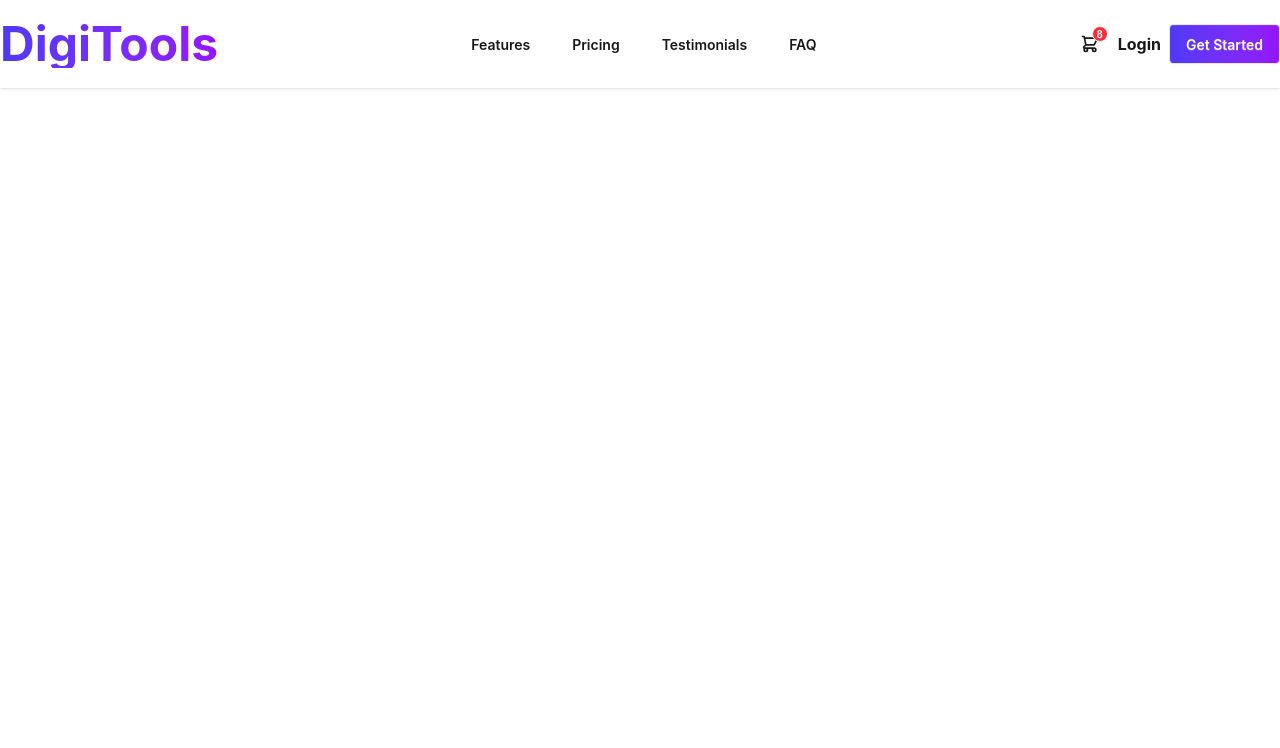
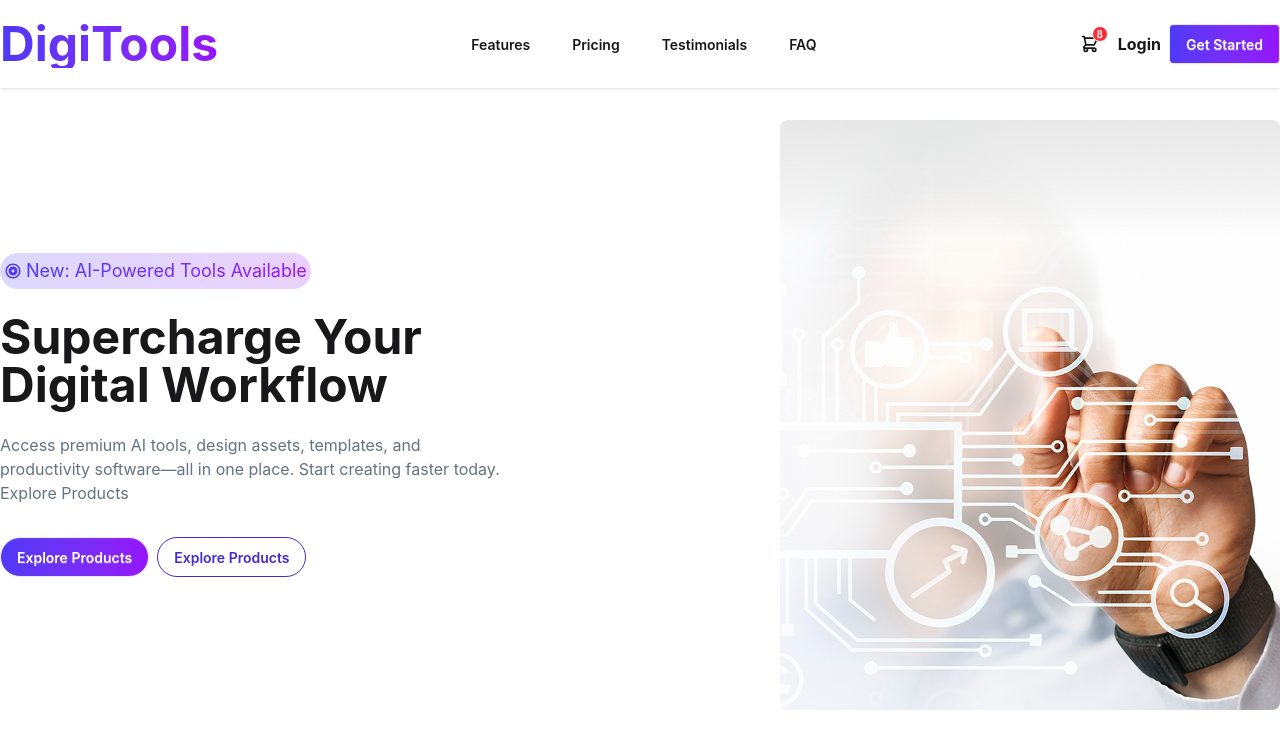
Before and after one commit to amirulislambd/programing-assignment-6, a React (Vite) app: page / in a window 1280 px wide. Shown: the top 748 px of the page. Built offline with nearby package versions, Linux system fonts and the light colour scheme.

Commit message:
added banner section

```diff
--- a/package.json
+++ b/package.json
@@ -13,6 +13,7 @@
     "@tailwindcss/vite": "^4.2.2",
     "react": "^19.2.4",
     "react-dom": "^19.2.4",
+    "react-icons": "^5.6.0",
     "tailwindcss": "^4.2.2"
   },
   "devDependencies": {
--- a/src/App.jsx
+++ b/src/App.jsx
@@ -1,9 +1,11 @@
 import "./App.css";
+import Banner from "./components/Home/Banner/Banner";
 import Navbar from "./components/Home/Navbar/Navbar";
 function App() {
   return (
     <>
       <Navbar/>
+      <Banner/>
     </>
   );
 }
--- a/src/components/Home/Banner/Banner.jsx
+++ b/src/components/Home/Banner/Banner.jsx
@@ -1,11 +1,36 @@
-import React from 'react';
+import bannerImg from '/banner.png';
+import { RiFocus2Fill } from "react-icons/ri";
 
 const Banner = () => {
-    return (
-        <div>
-
+  return (
+    <div className='md:flex items-center justify-between md:container gap-5 lg:max-w-7xl mx-auto  my-4 md:my-8'>
+      <div className="max-w-[500px] flex flex-col items-center md:items-start md:space-y-5 lg:space-y-6">
+        <p className="inline-flex items-center text-lg gap-1 md:p-1 rounded-full bg-linear-to-r from-[#4F39F6]/20 to-[#9514FA]/20 ">
+          <span className="text-[#4F39F6]">
+            <RiFocus2Fill />
+          </span>
+          <span className="bg-linear-to-r from-[#4F39F6] to-[#9514FA] bg-clip-text text-transparent">
+            New: AI-Powered Tools Available
+          </span>
+        </p>
+        <h2 className="text-3xl text-center md:text-start md:text-4xl lg:text-5xl font-bold">
+          Supercharge Your Digital Workflow
+        </h2>
+        <p className="text-[#627382] text-center md:text-start">
+          Access premium AI tools, design assets, templates, and productivity
+          software—all in one place. Start creating faster today.  Explore
+          Products
+        </p>
+        <div className="flex items-center  gap-2 mt-2">
+        <button className="btn rounded-full bg-linear-to-r from-[#4F39F6] to-[#9514FA] text-white ">Explore Products</button>
+        <button className="btn btn-primary btn-outline rounded-full hover:bg-linear-to-r from-[#4F39F6] to-[#9514FA] hover:text-white ">Explore Products</button>
         </div>
-    );
+      </div>
+      <div >
+        <img  src={bannerImg} alt="" />
+      </div>
+    </div>
+  );
 };
 
 export default Banner;
--- a/src/components/Home/Navbar/Navbar.jsx
+++ b/src/components/Home/Navbar/Navbar.jsx
@@ -5,7 +5,7 @@ const Navbar = () => {
   const [active, setActive]=useState('')
 
   return (
-    <div className=" bg-base-100 shadow-sm sticky top-0 container mx-auto py-5">
+    <div className=" bg-base-100 shadow-sm sticky top-0 md:container lg:max-w-7xl mx-auto py-5">
       <div className="flex items-center justify-between">
       <div className="">
         <h2 className="hidden md:block text-5xl font-bold bg-linear-to-r from-[#4F39F6] to-[#9514FA] bg-clip-text text-transparent">DigiTools</h2>
@@ -31,7 +31,7 @@ const Navbar = () => {
             tabIndex="-1"
             className="menu menu-sm dropdown-content bg-base-100 rounded-box z-1 mt-3 w-52 p-2 shadow"
           >
-            <h2 className=" text-xl font-bold ml-2">DigiTools</h2>
+            <h2 className=" text-xl font-bold ml-2 bg-linear-to-r from-[#4F39F6] to-[#9514FA] bg-clip-text text-transparent"><a href="/">DigiTools</a></h2>
             <li>
               <a>Features</a>
             </li>
```
Also changed, not shown: 1 other file (tests, documents, lock files or other folders).
